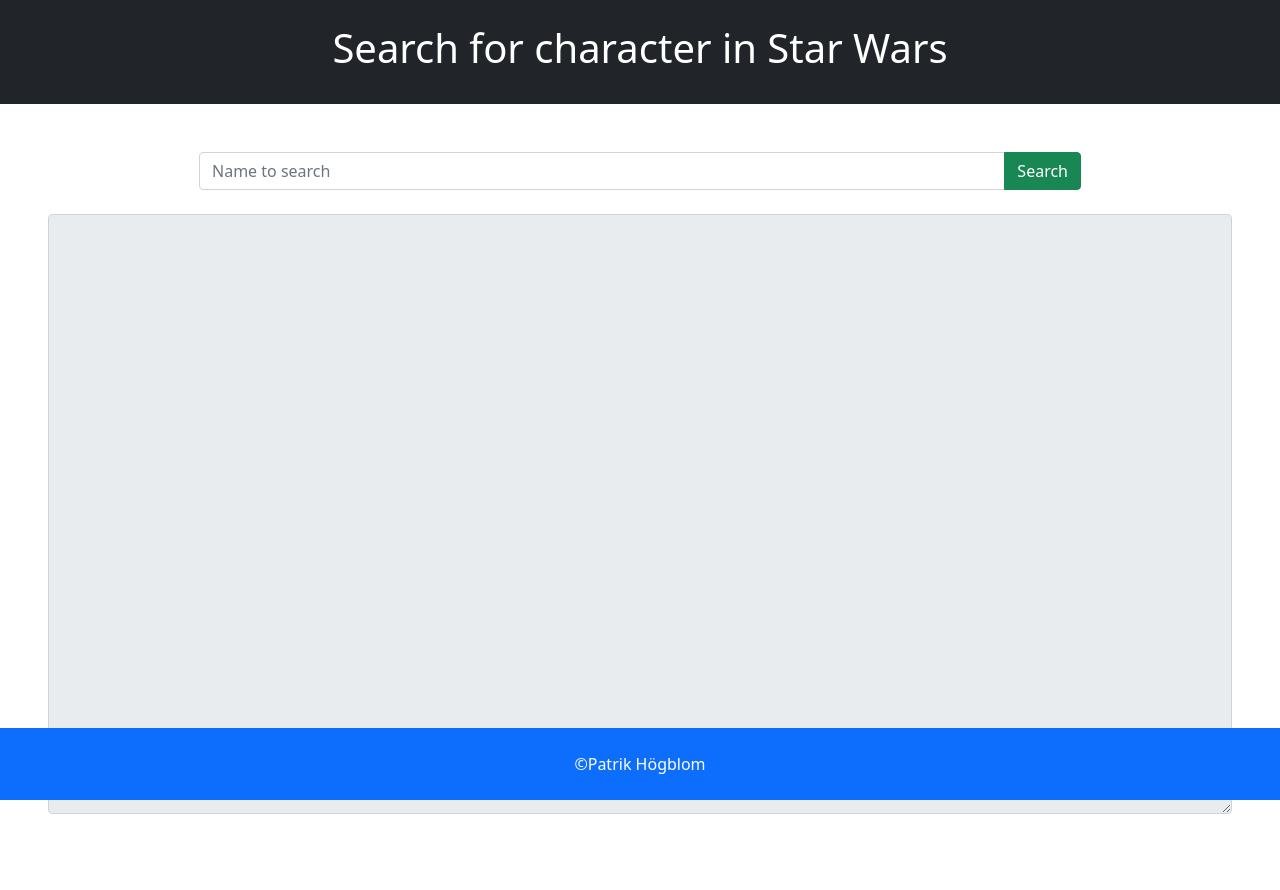
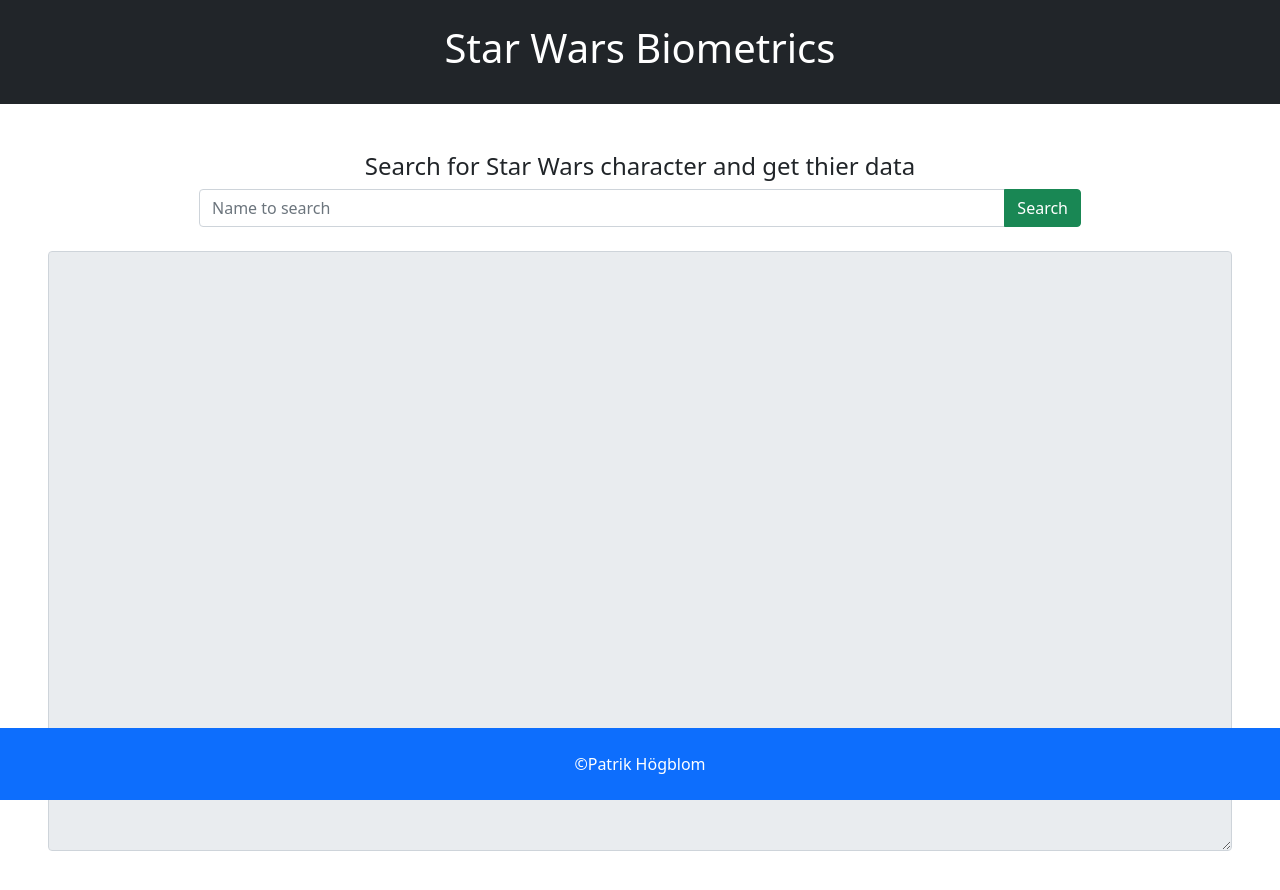
Before and after one commit to PatrikHogblom/Exercise10Lexicon_API, a plain HTML site: page Exercise1_StarWarsBiometrics/index.html in a window 1280 px wide. Drawn offline with nearby package versions, Linux system fonts and the light colour scheme.

Commit message:
small changes, added and changed text in starwars biometic exercise

```diff
--- a/Exercise1_StarWarsBiometrics/index.html
+++ b/Exercise1_StarWarsBiometrics/index.html
@@ -1,4 +1,4 @@
-<!--Uppgift, bygg en sida där användaren skriver in namnert på en star-wars karaktär
+<!--Uppgift, bygg en sida där användaren skriver in namnet på en star-wars karaktär
 och får tillbaka geometrisk data. T.ex. Luke skywalker-->
 
 <!DOCTYPE html>
@@ -13,10 +13,11 @@
 <body>
 
     <header class="bg-dark text-white text-center p-4">
-        <h1>Search for character in Star Wars</h1>
+        <h1>Star Wars Biometrics</h1>
     </header>
 
     <main class="mb-5 p-5 row d-flex justify-content-center">
+        <h4 class="text-center">Search for Star Wars character and get thier data</h4>
         <div class="input-group w-75">
             <input type="text" class="form-control" placeholder="Name to search" id="inputName">
             <button class="btn btn-success" type="button" id="inputName-btn">Search</button>
@@ -24,7 +25,6 @@
         <div class="form-floating m-4">
             <textarea class="form-control" id="outputInfo" rows="5" placeholder="text1" readonly></textarea>
         </div>
-
     </main>
 
     <footer class="bg-primary text-center text-white fixed-bottom">
--- a/Exercise1_StarWarsBiometrics/starWars.js
+++ b/Exercise1_StarWarsBiometrics/starWars.js
@@ -11,22 +11,20 @@
         return;
     }
 
-    //check if we get result Array[1] or Array[0], 1 is exists, 0 is not found
-
 
     let urlToApi = "https://www.swapi.tech/api/people/?name=" + serachInput; // Using wildcard to match any sequence of characters
 
     fetch(urlToApi)
     .then(res => res.json())
     .then(data => {
-        console.log(data.result);
-        if(data && data.result && data.result.length > 0)
+        console.log(data.result.length);
+        if(data.result.length > 0)
         {
             let informationString = "";
             document.getElementById("outputInfo").style.color = "black";
             data.result.forEach(element => {
                 let character = element.properties;
-                informationString += `Name: ${character.name}, Height: ${character.height}, Mass: ${character.mass} Gender: ${character.gender}, Hair-color: ${character.hair_color}\n\n`;
+                informationString += `Name: ${character.name} , Height: ${character.height}, Mass: ${character.mass} Gender: ${character.gender}, Hair-color: ${character.hair_color}\n\n`;
             });
             document.getElementById("outputInfo").value = informationString;
         }
```
